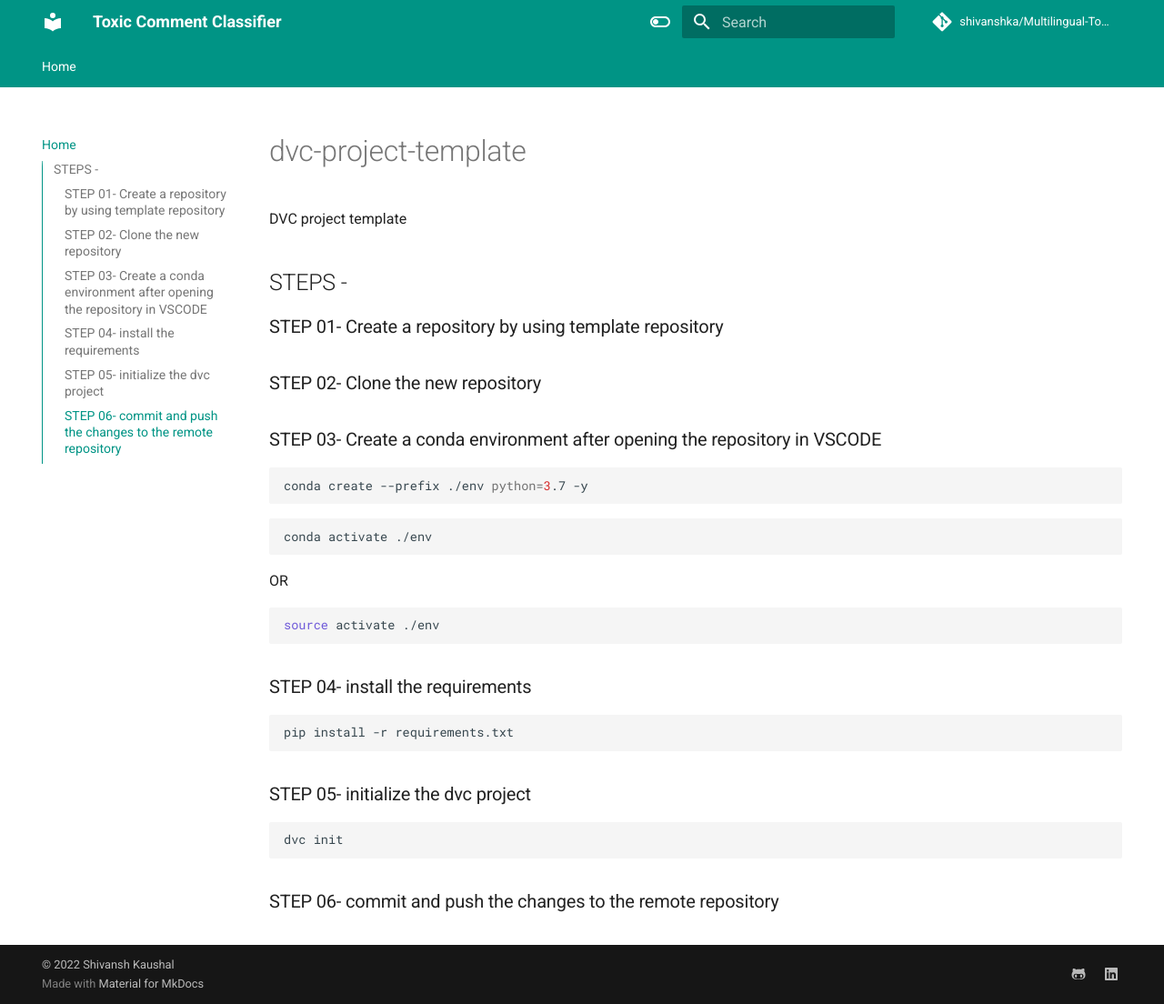
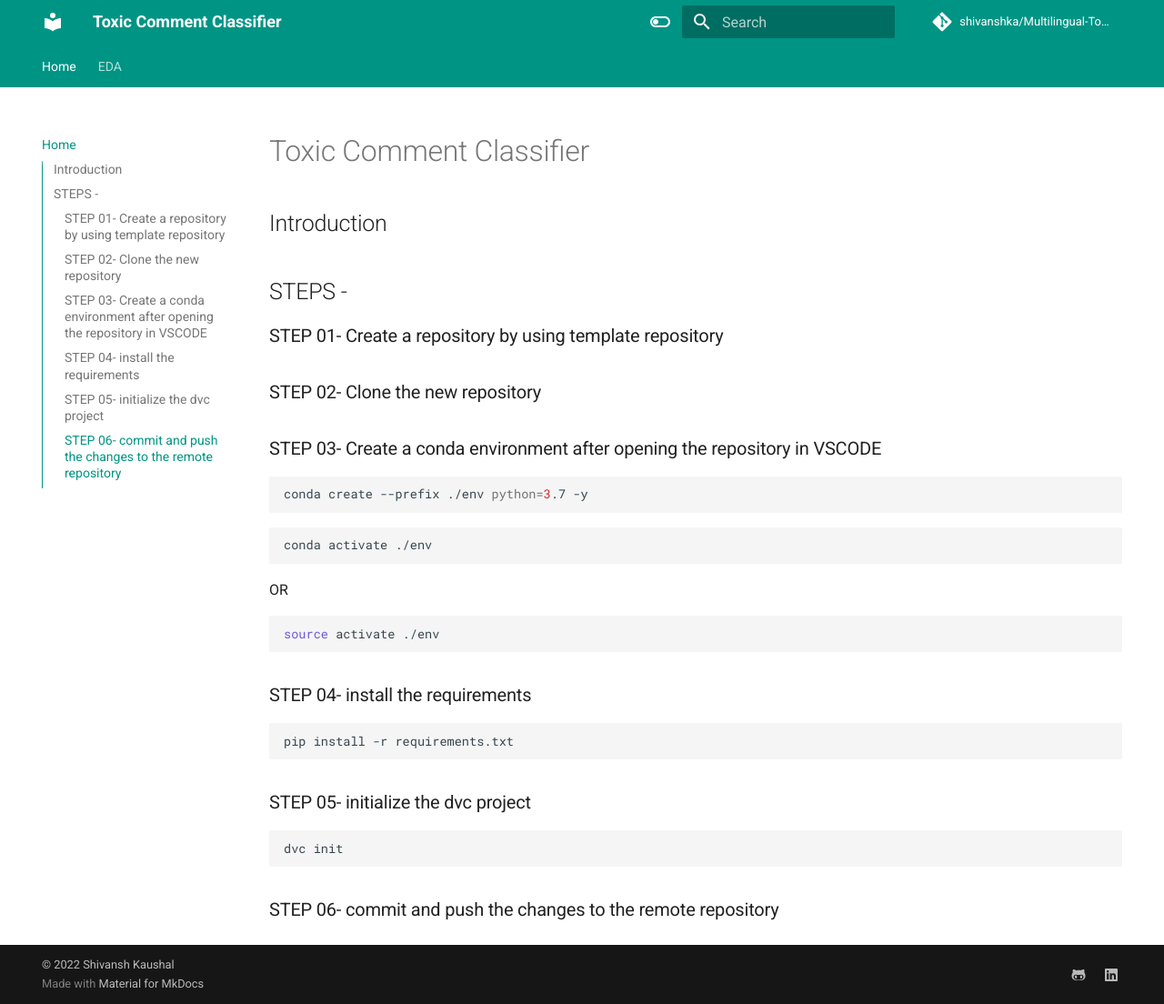
Before and after one commit to shivanshka/Multilingual-Toxic-Comment-Classifier, an MkDocs documentation site: the page built from docs/index.md, in a window 1280 px wide and 1104 px high. Shown: the whole window at 91% size. Built offline with MkDocs 1.6.1 and Material for MkDocs 9.7.7, drawn with Linux system fonts in a browser that asks for light colours; comment, search, counter and statistics services are not loaded.

Commit message:
docs updated

```diff
--- a/docs/index.md
+++ b/docs/index.md
@@ -1,5 +1,7 @@
-# dvc-project-template
-DVC project template
+# Toxic Comment Classifier
+
+## Introduction
+
 
 ## STEPS -
 
--- a/mkdocs.yml
+++ b/mkdocs.yml
@@ -3,7 +3,7 @@
 # defeine TOC or order of website-
 nav:
   - Home: index.md
-  #- Data-prep-stage: data_prep.md
+  - EDA: eda.md
   #- Featurization: featurization.md
 
 site_author: Shivansh Kaushal
```
Also changed, not shown: docs/eda.md (added, +1 -0 lines).
